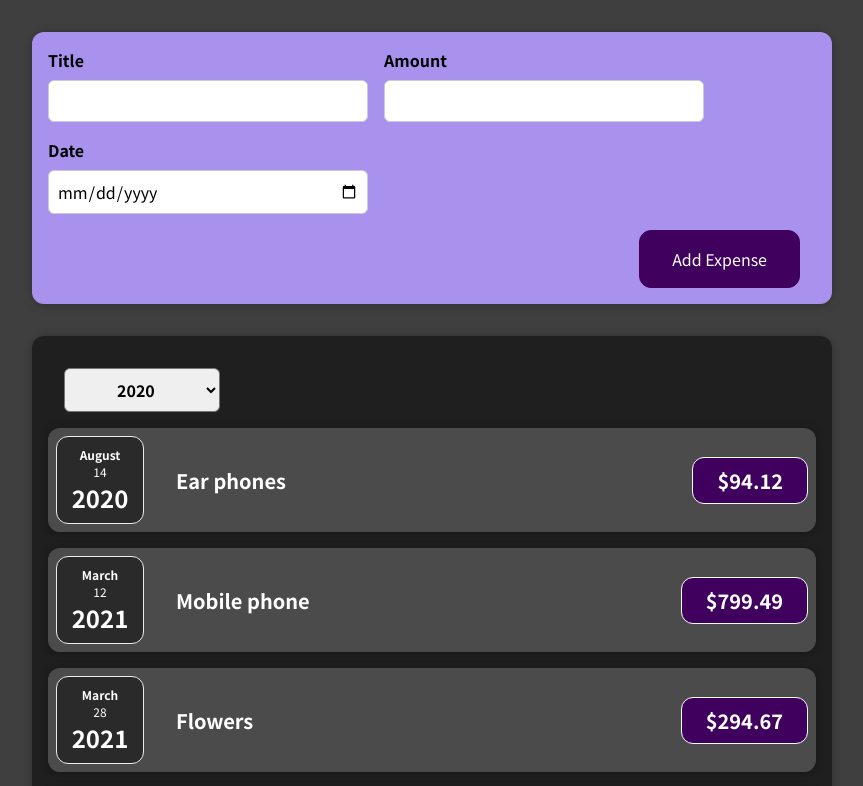
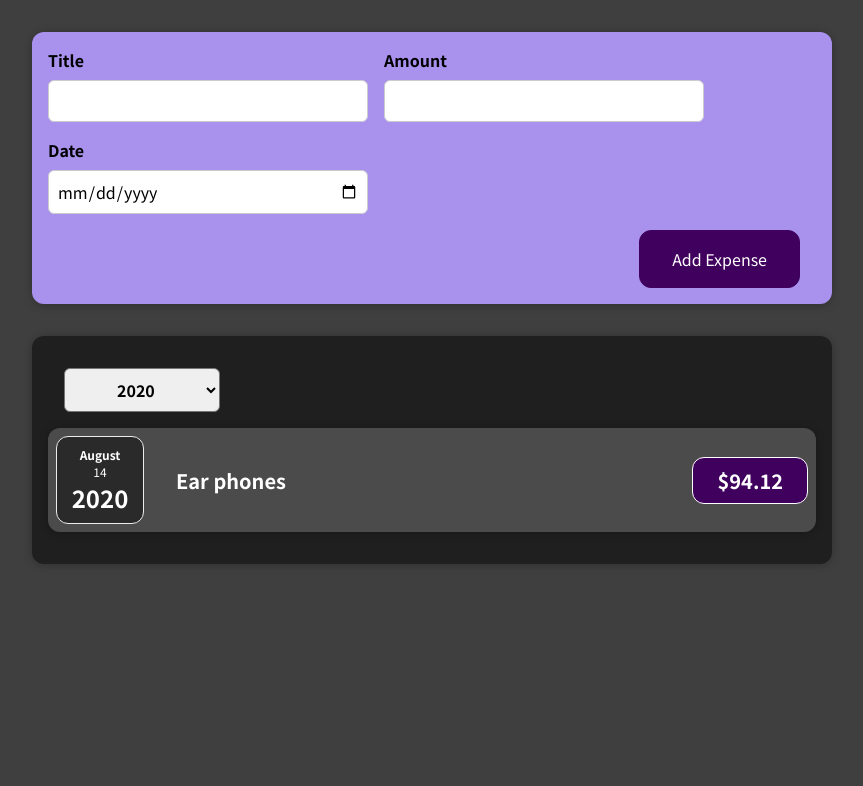
Before and after one commit to mansi-raja5/expense-tracker, a React (Create React App) app: page / in a window 1280 px wide. Shown: the top 786 px of the page, without its empty margins (208-1071 px from the left). Built offline with nearby package versions, Linux system fonts and the light colour scheme.

Commit message:
Added filter logic

```diff
--- a/src/components/Expenses/Expenses.js
+++ b/src/components/Expenses/Expenses.js
@@ -10,13 +10,17 @@
   const filterExpenseDataHandler = (filterData) => {
     setFilteredYear(filterData.filterYear);
   };
+
+  const filteredExpenses = props.items.filter((expense) => {
+    return expense.date.getFullYear().toString() == filteredYear;
+  });
   return (
     <Card className="expenses">
       <ExpensesFilter
         selected={filteredYear}
         onFilterExpenseData={filterExpenseDataHandler}
       />
-      {props.items.map((expense) => (
+      {filteredExpenses.map((expense) => (
         <ExpenseItem
           key={expense.id}
           title={expense.title}
```
